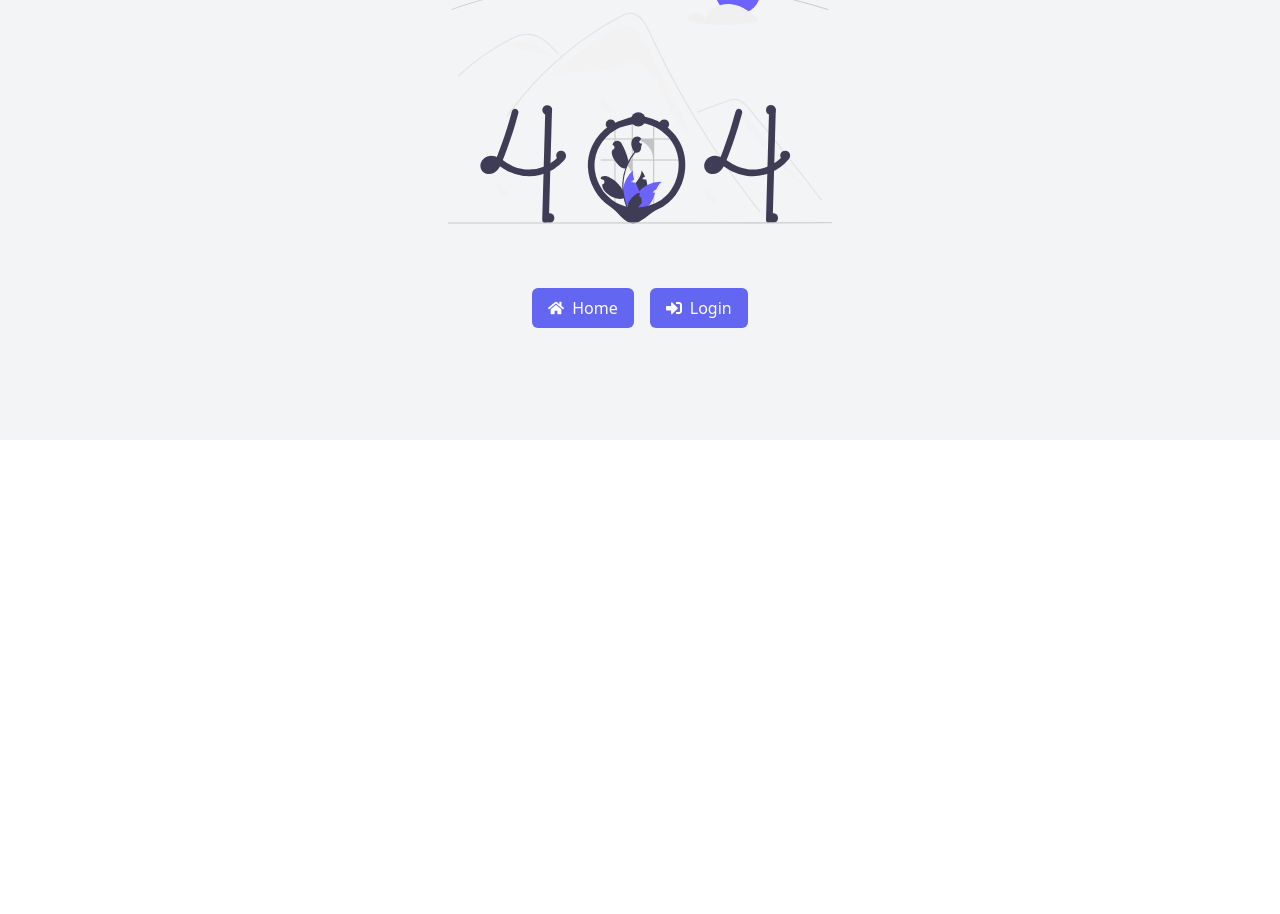
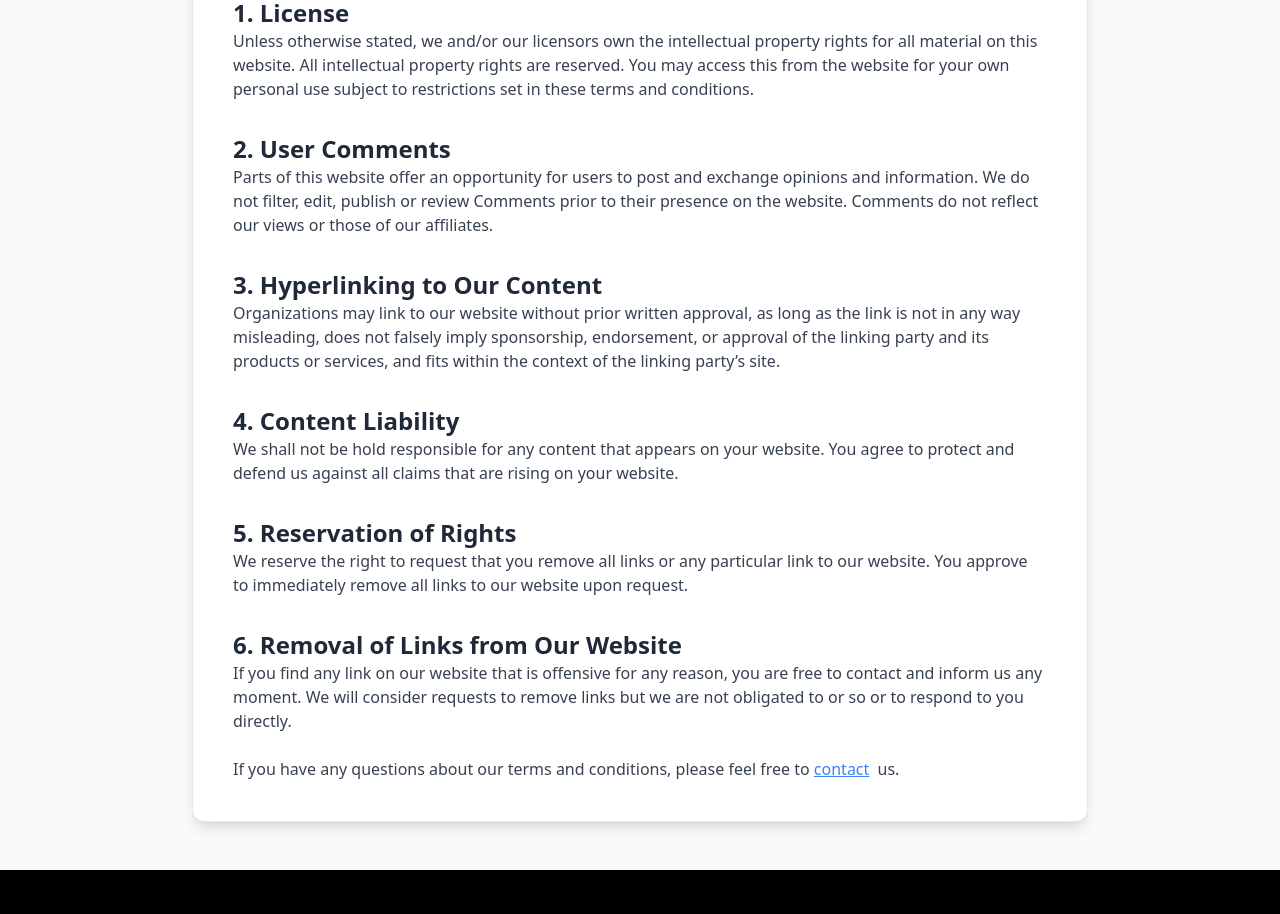
Before and after one commit to jakariamasum/Car-Rental_Client, a React (Vite) app: page /terms-and-conditions in a window 1280 px wide. Before the commit this address had no page. Shown: the part 360-1274 px from the top of the page. Before the commit the page ends 800 px from the top, so only its background shows below. Built offline with nearby package versions, Linux system fonts and the light colour scheme.

Commit message:
feat: terms page add

```diff
--- a/src/pages/Login.tsx
+++ b/src/pages/Login.tsx
@@ -32,7 +32,7 @@ const Login: React.FC = () => {
       const res = await login(data).unwrap();
       const user = verifyToken(res.token) as TUser;
       dispatch(setUser({ user: user, token: res.token }));
-      toast.success("Logged in successfully!", { id: toastId, duration: 2000 });
+      toast.success("Logged in successfully!", { id: toastId, duration: 1000 });
       navigate(`/${user?.role}/dashboard`);
     } catch (err) {
       toast.error("Incorrect email or password. Please try again.", {
@@ -43,7 +43,7 @@ const Login: React.FC = () => {
   };
 
   return (
-    <div className="flex items-center justify-center min-h-screen bg-gray-100">
+    <div className="mt-10 lg:mt-0 flex items-center justify-center min-h-screen bg-gray-100">
       <div className="max-w-md w-full mx-4 p-10 bg-white rounded-xl shadow-lg">
         <h2 className="text-3xl font-bold text-center text-gray-800 mb-8">
           Sign In
@@ -68,7 +68,7 @@ const Login: React.FC = () => {
                 errors.email
                   ? "border-red-500"
                   : emailFocused
-                  ? "border-purple-500"
+                  ? "border-indigo-700"
                   : "border-gray-300"
               } focus:outline-none transition duration-300`}
             />
@@ -76,7 +76,7 @@ const Login: React.FC = () => {
               htmlFor="email"
               className={`absolute left-3 text-sm text-gray-500 transition-all duration-300 transform ${
                 emailFocused || errors.email
-                  ? "-top-3.5 text-purple-500 bg-white px-1"
+                  ? "-top-3.5 text-indigo-700 bg-white px-1"
                   : "top-3"
               }`}
             >
@@ -101,7 +101,7 @@ const Login: React.FC = () => {
                 errors.password
                   ? "border-red-500"
                   : passwordFocused
-                  ? "border-purple-500"
+                  ? "border-indigo-700"
                   : "border-gray-300"
               } focus:outline-none transition duration-300`}
             />
@@ -109,7 +109,7 @@ const Login: React.FC = () => {
               htmlFor="password"
               className={`absolute left-3 text-sm text-gray-500 transition-all duration-300 transform ${
                 passwordFocused || errors.password
-                  ? "-top-3.5 text-purple-500 bg-white px-1"
+                  ? "-top-3.5 text-indigo-700 bg-white px-1"
                   : "top-3"
               }`}
             >
@@ -124,7 +124,7 @@ const Login: React.FC = () => {
 
           <button
             type="submit"
-            className="w-full py-3 text-lg font-semibold bg-purple-500 text-white rounded-md shadow-md hover:bg-purple-600 transition duration-300"
+            className="w-full py-3 text-lg font-semibold bg-indigo-700 text-white rounded-md shadow-md hover:bg-indigo-600 transition duration-300"
           >
             Sign In
           </button>
@@ -133,7 +133,7 @@ const Login: React.FC = () => {
         <p className="text-center mt-4">
           <Link
             to="/forgot-password"
-            className="text-purple-500 hover:underline"
+            className="text-indigo-700 hover:underline"
           >
             Forgot Password?
           </Link>
@@ -141,7 +141,7 @@ const Login: React.FC = () => {
 
         <p className="text-center mt-2">
           Don’t have an account?{" "}
-          <Link to="/register" className="text-purple-500 hover:underline">
+          <Link to="/register" className="text-indigo-700 hover:underline">
             Sign Up Instead
           </Link>
         </p>
--- /dev/null
+++ b/src/pages/PrivacyPolicy.tsx
@@ -0,0 +1,61 @@
+import { Link } from "react-router-dom";
+
+const PrivacyPolicy = () => {
+  return (
+    <div className="bg-gray-50 min-h-screen py-12 px-6 sm:px-8 lg:px-16">
+      <div className="max-w-4xl mx-auto bg-white p-8 rounded-lg shadow-lg">
+        <h1 className="text-3xl font-bold text-blue-600 mb-8 border-b-4 border-blue-200 pb-2">
+          Privacy Policy
+        </h1>
+        <p className="text-gray-700 mb-6">
+          Your privacy is important to us. This privacy policy explains the
+          types of personal information we collect and how we use, disclose, and
+          protect that information.
+        </p>
+
+        <h2 className="text-2xl font-semibold text-gray-800 mt-6">
+          1. Information We Collect
+        </h2>
+        <p className="text-gray-700 mb-4">
+          We collect information directly from you, such as your name, email
+          address, and other contact information. We also collect information
+          about your usage of our services.
+        </p>
+
+        <h2 className="text-2xl font-semibold text-gray-800 mt-6">
+          2. How We Use Your Information
+        </h2>
+        <p className="text-gray-700 mb-4">
+          We use your information to provide, improve, and promote our services,
+          communicate with you, and comply with legal obligations.
+        </p>
+
+        <h2 className="text-2xl font-semibold text-gray-800 mt-6">
+          3. Data Security
+        </h2>
+        <p className="text-gray-700 mb-4">
+          We take appropriate measures to protect your information from
+          unauthorized access, disclosure, or misuse.
+        </p>
+
+        <h2 className="text-2xl font-semibold text-gray-800 mt-6">
+          4. Changes to This Policy
+        </h2>
+        <p className="text-gray-700 mb-4">
+          We may update this privacy policy from time to time. We will notify
+          you of any changes by posting the new policy on our website.
+        </p>
+
+        <p className="text-gray-700">
+          If you have any questions about our privacy policy, please{" "}
+          <Link to="/contact" className="underline text-blue-500 mr-1">
+            contact
+          </Link>{" "}
+          us.
+        </p>
+      </div>
+    </div>
+  );
+};
+
+export default PrivacyPolicy;
--- a/src/pages/Register.tsx
+++ b/src/pages/Register.tsx
@@ -1,3 +1,4 @@
+/* eslint-disable @typescript-eslint/no-explicit-any */
 import React, { useState } from "react";
 import { useForm, SubmitHandler } from "react-hook-form";
 import { Link, useNavigate } from "react-router-dom";
@@ -25,6 +26,11 @@ const Register: React.FC = () => {
   const [passwordFocused, setPasswordFocused] = useState<boolean>(false);
   const [confirmPasswordFocused, setConfirmPasswordFocused] =
     useState<boolean>(false);
+  const [termsAccepted, setTermsAccepted] = useState(false);
+
+  const handleCheckboxChange = () => {
+    setTermsAccepted(!termsAccepted);
+  };
 
   const navigate = useNavigate();
   const [signUp] = useSignupMutation();
@@ -43,9 +49,9 @@ const Register: React.FC = () => {
       console.log(res);
       toast.success("Signed up successfully!", { id: toastId, duration: 2000 });
       navigate(`/login`);
-    } catch (err) {
+    } catch (err: any) {
       console.log(err);
-      toast.error("Error signing up. Please try again.", {
+      toast.error(err.data.message, {
         id: toastId,
         duration: 2000,
       });
@@ -53,7 +59,7 @@ const Register: React.FC = () => {
   };
 
   return (
-    <div className="flex items-center justify-center min-h-screen bg-gray-100">
+    <div className="lg:mt-0 py-8 flex items-center justify-center min-h-screen bg-gray-100">
       <div className="max-w-md w-full mx-4 p-10 bg-white rounded-xl shadow-lg">
         <h2 className="text-3xl font-bold text-center text-gray-800 mb-8">
           Sign Up
@@ -72,7 +78,7 @@ const Register: React.FC = () => {
                 errors.name
                   ? "border-red-500"
                   : nameFocused
-                  ? "border-purple-500"
+                  ? "border-indigo-700"
                   : "border-gray-300"
               } focus:outline-none transition duration-300`}
             />
@@ -80,7 +86,7 @@ const Register: React.FC = () => {
               htmlFor="name"
               className={`absolute left-3 text-sm text-gray-500 transition-all duration-300 transform ${
                 nameFocused || errors.name
-                  ? "-top-3.5 text-purple-500 bg-white px-1"
+                  ? "-top-3.5 text-indigo-700 bg-white px-1"
                   : "top-3"
               }`}
             >
@@ -109,7 +115,7 @@ const Register: React.FC = () => {
                 errors.email
                   ? "border-red-500"
                   : emailFocused
-                  ? "border-purple-500"
+                  ? "border-indigo-700"
                   : "border-gray-300"
               } focus:outline-none transition duration-300`}
             />
@@ -117,7 +123,7 @@ const Register: React.FC = () => {
               htmlFor="email"
               className={`absolute left-3 text-sm text-gray-500 transition-all duration-300 transform ${
                 emailFocused || errors.email
-                  ? "-top-3.5 text-purple-500 bg-white px-1"
+                  ? "-top-3.5 text-indigo-700 bg-white px-1"
                   : "top-3"
               }`}
             >
@@ -142,7 +148,7 @@ const Register: React.FC = () => {
                 errors.password
                   ? "border-red-500"
                   : passwordFocused
-                  ? "border-purple-500"
+                  ? "border-indigo-700"
                   : "border-gray-300"
               } focus:outline-none transition duration-300`}
             />
@@ -150,7 +156,7 @@ const Register: React.FC = () => {
               htmlFor="password"
               className={`absolute left-3 text-sm text-gray-500 transition-all duration-300 transform ${
                 passwordFocused || errors.password
-                  ? "-top-3.5 text-purple-500 bg-white px-1"
+                  ? "-top-3.5 text-indigo-700 bg-white px-1"
                   : "top-3"
               }`}
             >
@@ -178,7 +184,7 @@ const Register: React.FC = () => {
                 errors.confirmPassword
                   ? "border-red-500"
                   : confirmPasswordFocused
-                  ? "border-purple-500"
+                  ? "border-indigo-700"
                   : "border-gray-300"
               } focus:outline-none transition duration-300`}
             />
@@ -186,7 +192,7 @@ const Register: React.FC = () => {
               htmlFor="confirmPassword"
               className={`absolute left-3 text-sm text-gray-500 transition-all duration-300 transform ${
                 confirmPasswordFocused || errors.confirmPassword
-                  ? "-top-3.5 text-purple-500 bg-white px-1"
+                  ? "-top-3.5 text-indigo-700 bg-white px-1"
                   : "top-3"
               }`}
             >
@@ -211,7 +217,7 @@ const Register: React.FC = () => {
               htmlFor="phone"
               className={`absolute left-3 text-sm text-gray-500 transition-all duration-300 transform ${
                 watch("phone")
-                  ? "-top-3.5 text-purple-500 bg-white px-1"
+                  ? "-top-3.5 text-indigo-700 bg-white px-1"
                   : "top-3"
               }`}
             >
@@ -226,13 +232,15 @@ const Register: React.FC = () => {
               })}
               type="checkbox"
               id="terms"
-              className="focus:ring-purple-500 h-4 w-4 text-purple-600 border-gray-300 rounded"
+              checked={termsAccepted}
+              onChange={handleCheckboxChange}
+              className="focus:ring-indigo-700 h-4 w-4 text-purple-600 border-gray-300 rounded"
             />
             <label htmlFor="terms" className="text-sm text-gray-600">
               I agree to the{" "}
               <Link
                 to="/terms-and-conditions"
-                className="text-purple-500 hover:underline"
+                className="text-indigo-700 hover:underline"
               >
                 Terms and Conditions
               </Link>
@@ -246,7 +254,12 @@ const Register: React.FC = () => {
 
           <button
             type="submit"
-            className="w-full py-3 text-lg font-semibold bg-purple-500 text-white rounded-md shadow-md hover:bg-purple-600 transition duration-300"
+            className={`mt-4 px-4 py-2 rounded text-white ${
+              termsAccepted
+                ? "bg-blue-500 hover:bg-blue-600"
+                : "bg-gray-300 cursor-not-allowed"
+            }`}
+            disabled={!termsAccepted}
           >
             Sign Up
           </button>
@@ -254,7 +267,7 @@ const Register: React.FC = () => {
 
         <p className="text-center mt-4">
           Already have an account?{" "}
-          <Link to="/login" className="text-purple-500 hover:underline">
+          <Link to="/login" className="text-indigo-700 hover:underline">
             Sign In Instead
           </Link>
         </p>
--- /dev/null
+++ b/src/pages/TermsAndCondition.tsx
@@ -0,0 +1,91 @@
+import { Link } from "react-router-dom";
+
+const TermsAndConditions = () => {
+  return (
+    <div className="bg-gray-50 min-h-screen py-12 px-6 sm:px-8 lg:px-16">
+      <div className="max-w-4xl mx-auto bg-white p-10 rounded-xl shadow-lg border border-gray-200">
+        <h1 className="text-3xl font-bold text-blue-700 mb-8 border-b-4 border-blue-200 pb-3">
+          Terms and Conditions
+        </h1>
+        <p className="text-gray-700 mb-6">
+          These terms and conditions outline the rules and regulations for the
+          use of our website and services. By accessing this website, we assume
+          you accept these terms and conditions. Do not continue to use the
+          website if you do not agree to all of the terms and conditions stated
+          on this page.
+        </p>
+
+        <h2 className="text-2xl font-semibold text-gray-800 mt-8">
+          1. License
+        </h2>
+        <p className="text-gray-700 mb-4">
+          Unless otherwise stated, we and/or our licensors own the intellectual
+          property rights for all material on this website. All intellectual
+          property rights are reserved. You may access this from the website for
+          your own personal use subject to restrictions set in these terms and
+          conditions.
+        </p>
+
+        <h2 className="text-2xl font-semibold text-gray-800 mt-8">
+          2. User Comments
+        </h2>
+        <p className="text-gray-700 mb-4">
+          Parts of this website offer an opportunity for users to post and
+          exchange opinions and information. We do not filter, edit, publish or
+          review Comments prior to their presence on the website. Comments do
+          not reflect our views or those of our affiliates.
+        </p>
+
+        <h2 className="text-2xl font-semibold text-gray-800 mt-8">
+          3. Hyperlinking to Our Content
+        </h2>
+        <p className="text-gray-700 mb-4">
+          Organizations may link to our website without prior written approval,
+          as long as the link is not in any way misleading, does not falsely
+          imply sponsorship, endorsement, or approval of the linking party and
+          its products or services, and fits within the context of the linking
+          party’s site.
+        </p>
+
+        <h2 className="text-2xl font-semibold text-gray-800 mt-8">
+          4. Content Liability
+        </h2>
+        <p className="text-gray-700 mb-4">
+          We shall not be hold responsible for any content that appears on your
+          website. You agree to protect and defend us against all claims that
+          are rising on your website.
+        </p>
+
+        <h2 className="text-2xl font-semibold text-gray-800 mt-8">
+          5. Reservation of Rights
+        </h2>
+        <p className="text-gray-700 mb-4">
+          We reserve the right to request that you remove all links or any
+          particular link to our website. You approve to immediately remove all
+          links to our website upon request.
+        </p>
+
+        <h2 className="text-2xl font-semibold text-gray-800 mt-8">
+          6. Removal of Links from Our Website
+        </h2>
+        <p className="text-gray-700 mb-4">
+          If you find any link on our website that is offensive for any reason,
+          you are free to contact and inform us any moment. We will consider
+          requests to remove links but we are not obligated to or so or to
+          respond to you directly.
+        </p>
+
+        <p className="text-gray-700 mt-6">
+          If you have any questions about our terms and conditions, please feel
+          free to{" "}
+          <Link to="/contact" className="underline text-blue-500 mr-1">
+            contact
+          </Link>{" "}
+          us.
+        </p>
+      </div>
+    </div>
+  );
+};
+
+export default TermsAndConditions;
--- /dev/null
+++ b/src/pages/TermsOfServices.tsx
@@ -0,0 +1,63 @@
+import { Link } from "react-router-dom";
+
+const TermsOfService = () => {
+  return (
+    <div className="bg-gray-50 min-h-screen py-12 px-6 sm:px-8 lg:px-16">
+      <div className="max-w-4xl mx-auto bg-white p-8 rounded-lg shadow-lg">
+        <h1 className="text-3xl font-bold text-blue-600 mb-8 border-b-4 border-blue-200 pb-2">
+          Terms of Service
+        </h1>
+        <p className="text-gray-700 mb-6">
+          These terms of service govern your use of our website and services. By
+          accessing or using our services, you agree to comply with these terms.
+        </p>
+
+        <h2 className="text-2xl font-semibold text-gray-800 mt-6">
+          1. Use of Services
+        </h2>
+        <p className="text-gray-700 mb-4">
+          You agree to use our services only for lawful purposes and in
+          accordance with these terms. You are responsible for ensuring that
+          your use complies with all applicable laws and regulations.
+        </p>
+
+        <h2 className="text-2xl font-semibold text-gray-800 mt-6">
+          2. User Accounts
+        </h2>
+        <p className="text-gray-700 mb-4">
+          You may be required to create an account to use certain features of
+          our services. You are responsible for maintaining the confidentiality
+          of your account information.
+        </p>
+
+        <h2 className="text-2xl font-semibold text-gray-800 mt-6">
+          3. Intellectual Property
+        </h2>
+        <p className="text-gray-700 mb-4">
+          All content, trademarks, and other intellectual property on our
+          website are owned by us or our licensors. You may not use them without
+          our permission.
+        </p>
+
+        <h2 className="text-2xl font-semibold text-gray-800 mt-6">
+          4. Limitation of Liability
+        </h2>
+        <p className="text-gray-700 mb-4">
+          We are not liable for any damages arising from your use of our
+          services. This limitation of liability applies to the fullest extent
+          permitted by law.
+        </p>
+
+        <p className="text-gray-700">
+          If you have any questions about our terms of service, please{" "}
+          <Link to="/contact" className="underline text-blue-500 mr-1">
+            contact
+          </Link>
+          us.
+        </p>
+      </div>
+    </div>
+  );
+};
+
+export default TermsOfService;
--- a/src/pages/admin/ManageBooking.tsx
+++ b/src/pages/admin/ManageBooking.tsx
@@ -20,11 +20,13 @@ type TBooking = {
 };
 const ManageBooking: React.FC = () => {
   const { data, isLoading } = useGetAllBookingsQuery(undefined);
+  const [selectedId, setSelectedId] = useState<string>("");
+  // console.log()
 
   const [showConfirm, setShowConfirm] = useState(false);
 
   const handleReturnCar = (id: string) => {
-    console.log(id);
+    setSelectedId(id);
     setShowConfirm(true);
   };
 
--- a/src/redux/features/cars/carsApi.ts
+++ b/src/redux/features/cars/carsApi.ts
@@ -20,6 +20,12 @@ export const carsApi = baseApi.injectEndpoints({
         method: "GET",
       }),
     }),
+    returnCar: builder.mutation({
+      query: (id: string) => ({
+        url: `/cars/search/${id}`,
+        method: "GET",
+      }),
+    }),
   }),
 });
 
```
Also changed, not shown: src/routes/router.tsx (+15 -0 lines).
